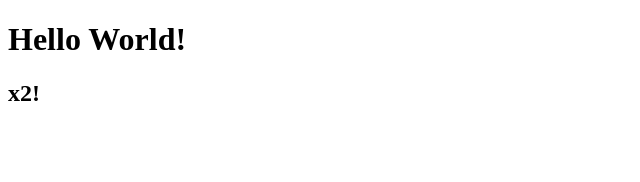
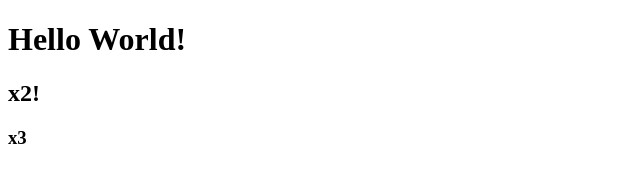
Before and after one commit to crew7-beyondtrust/pagesite, a plain HTML site: page index.html in a window 1280 px wide. Shown: the full height of the page, 0-640 px from the left. Drawn offline with Linux system fonts and the light colour scheme.

Commit message:
Update index.html

```diff
--- a/index.html
+++ b/index.html
@@ -8,5 +8,6 @@
 <body>
     <h1>Hello World!</h1>
     <h2>x2!</h2>
+    <h3>x3</h3>
 </body>
 </html>
```
